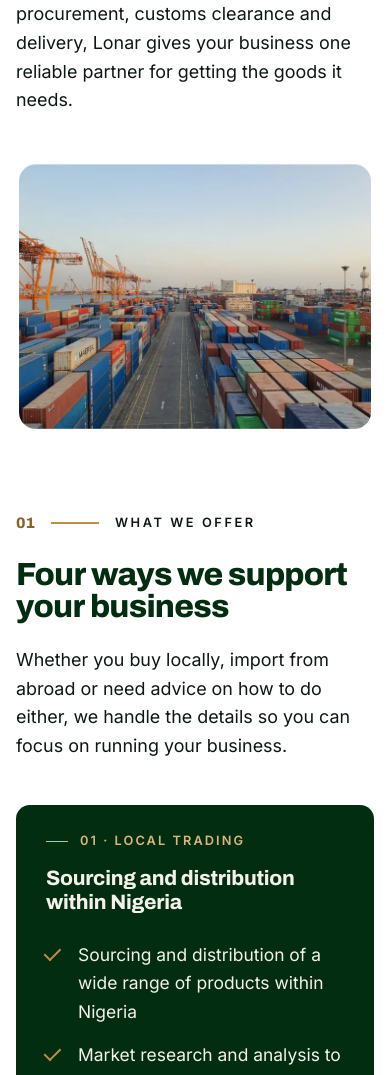
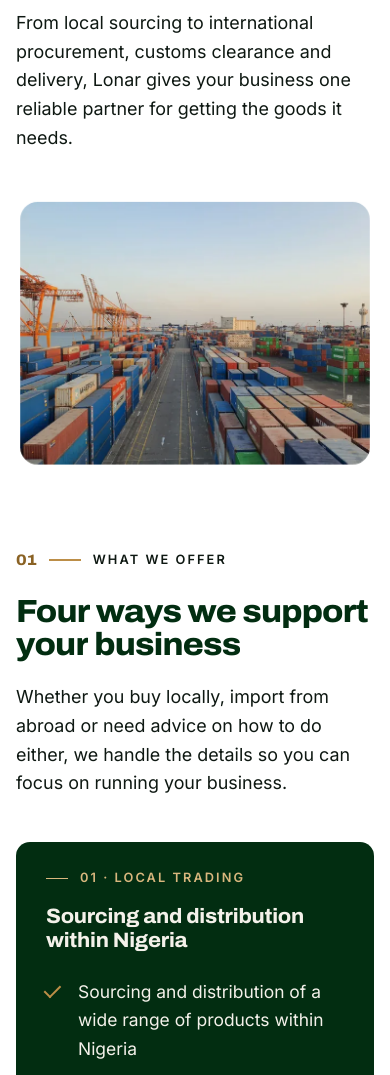
Before and after one commit to notelylabs-maker/lonar-website, a plain HTML site: page services.html in a window 390 px wide. Shown: the part 339-1414 px from the top of the page. Drawn offline with Linux system fonts and the light colour scheme.

Commit message:
Finishing touches: readability, speed, footer and polish
- Fix unreadable text in dark vision card; stronger step numbers
- Footer blurb and product links match the six product lines
- Self-host fonts (no Google Fonts call, no layout shift); hero text shows immediately
- Animation loop rests when idle; readable scroll-highlight text
- Section label on Products enquiry tips; one-line labels on phones

Co-Authored-By: Claude Opus 5.5 <noreply@anthropic.com>

```diff
--- /dev/null
+++ b/assets/css/fonts.css
@@ -0,0 +1,75 @@
+/* Self-hosted fonts (Archivo and Inter, SIL Open Font License). Latin and Latin Extended only. */
+/* Archivo latin-ext */
+@font-face {
+  font-family: 'Archivo';
+  font-style: normal;
+  font-weight: 400 900;
+  font-stretch: 100% 125%;
+  font-display: swap;
+  src: url(../fonts/archivo-latin-ext-0.woff2) format('woff2');
+  unicode-range: U+0100-02BA, U+02BD-02C5, U+02C7-02CC, U+02CE-02D7, U+02DD-02FF, U+0304, U+0308, U+0329, U+1D00-1DBF, U+1E00-1E9F, U+1EF2-1EFF, U+2020, U+20A0-20AB, U+20AD-20C4, U+2113, U+2C60-2C7F, U+A720-A7FF;
+}
+/* Archivo latin */
+@font-face {
+  font-family: 'Archivo';
+  font-style: normal;
+  font-weight: 400 900;
+  font-stretch: 100% 125%;
+  font-display: swap;
+  src: url(../fonts/archivo-latin-1.woff2) format('woff2');
+  unicode-range: U+0000-00FF, U+0131, U+0152-0153, U+02BB-02BC, U+02C6, U+02DA, U+02DC, U+0304, U+0308, U+0329, U+2000-206F, U+20AC, U+2122, U+2191, U+2193, U+2212, U+2215, U+FEFF, U+FFFD;
+}
+/* Inter latin-ext */
+@font-face {
+  font-family: 'Inter';
+  font-style: normal;
+  font-weight: 400;
+  font-display: swap;
+  src: url(../fonts/inter-latin-ext-2.woff2) format('woff2');
+  unicode-range: U+0100-02BA, U+02BD-02C5, U+02C7-02CC, U+02CE-02D7, U+02DD-02FF, U+0304, U+0308, U+0329, U+1D00-1DBF, U+1E00-1E9F, U+1EF2-1EFF, U+2020, U+20A0-20AB, U+20AD-20C4, U+2113, U+2C60-2C7F, U+A720-A7FF;
+}
+/* Inter latin */
+@font-face {
+  font-family: 'Inter';
+  font-style: normal;
+  font-weight: 400;
+  font-display: swap;
+  src: url(../fonts/inter-latin-3.woff2) format('woff2');
+  unicode-range: U+0000-00FF, U+0131, U+0152-0153, U+02BB-02BC, U+02C6, U+02DA, U+02DC, U+0304, U+0308, U+0329, U+2000-206F, U+20AC, U+2122, U+2191, U+2193, U+2212, U+2215, U+FEFF, U+FFFD;
+}
+/* Inter latin-ext */
+@font-face {
+  font-family: 'Inter';
+  font-style: normal;
+  font-weight: 500;
+  font-display: swap;
+  src: url(../fonts/inter-latin-ext-2.woff2) format('woff2');
+  unicode-range: U+0100-02BA, U+02BD-02C5, U+02C7-02CC, U+02CE-02D7, U+02DD-02FF, U+0304, U+0308, U+0329, U+1D00-1DBF, U+1E00-1E9F, U+1EF2-1EFF, U+2020, U+20A0-20AB, U+20AD-20C4, U+2113, U+2C60-2C7F, U+A720-A7FF;
+}
+/* Inter latin */
+@font-face {
+  font-family: 'Inter';
+  font-style: normal;
+  font-weight: 500;
+  font-display: swap;
+  src: url(../fonts/inter-latin-3.woff2) format('woff2');
+  unicode-range: U+0000-00FF, U+0131, U+0152-0153, U+02BB-02BC, U+02C6, U+02DA, U+02DC, U+0304, U+0308, U+0329, U+2000-206F, U+20AC, U+2122, U+2191, U+2193, U+2212, U+2215, U+FEFF, U+FFFD;
+}
+/* Inter latin-ext */
+@font-face {
+  font-family: 'Inter';
+  font-style: normal;
+  font-weight: 600;
+  font-display: swap;
+  src: url(../fonts/inter-latin-ext-2.woff2) format('woff2');
+  unicode-range: U+0100-02BA, U+02BD-02C5, U+02C7-02CC, U+02CE-02D7, U+02DD-02FF, U+0304, U+0308, U+0329, U+1D00-1DBF, U+1E00-1E9F, U+1EF2-1EFF, U+2020, U+20A0-20AB, U+20AD-20C4, U+2113, U+2C60-2C7F, U+A720-A7FF;
+}
+/* Inter latin */
+@font-face {
+  font-family: 'Inter';
+  font-style: normal;
+  font-weight: 600;
+  font-display: swap;
+  src: url(../fonts/inter-latin-3.woff2) format('woff2');
+  unicode-range: U+0000-00FF, U+0131, U+0152-0153, U+02BB-02BC, U+02C6, U+02DA, U+02DC, U+0304, U+0308, U+0329, U+2000-206F, U+20AC, U+2122, U+2191, U+2193, U+2212, U+2215, U+FEFF, U+FFFD;
+}
--- a/assets/css/style.css
+++ b/assets/css/style.css
@@ -794,3 +794,18 @@ h3, .h3 { font-weight: 750; }
 .page-hero .lead { max-width: 62ch; }
 /* Big statements use more of the width */
 .statement { max-width: 30ch; }
+
+/* Finishing touches */
+.audience-card--dark p { color: var(--on-green-muted); }
+.audience-card--dark h3 { color: var(--on-green); }
+.step-n { color: rgba(2, 45, 17, .34); }
+.section--paper .step-n { color: rgba(2, 45, 17, .38); }
+
+/* Speed and readability: hero text is visible immediately (it still glides in);
+   faded words in scroll statements stay readable */
+.js .hero-fade { opacity: 1; }
+.js .hero h1 .line > span { transition-delay: calc(.08s + var(--l) * .09s); }
+.scrub .sw { opacity: .5; }
+
+/* Phones: keep section labels on one line */
+@media (max-width: 480px) { .label { gap: 12px; letter-spacing: .16em; } .label-line { width: 32px; } }
--- a/assets/js/main.js
+++ b/assets/js/main.js
@@ -274,8 +274,17 @@
   var vh = window.innerHeight;
   window.addEventListener('resize', function () { vh = window.innerHeight; measureBands(); }, { passive: true });
 
+  var busy = 120;
+  function wake() { busy = 90; }
+  window.addEventListener('scroll', wake, { passive: true });
+  window.addEventListener('pointermove', wake, { passive: true });
+  window.addEventListener('resize', wake, { passive: true });
+  window.addEventListener('wheel', wake, { passive: true });
+
   function frame(time) {
     if (lenis) lenis.raf(time);
+    if (busy <= 0 && !(lenis && lenis.isScrolling)) { requestAnimationFrame(frame); return; }
+    busy--;
     var y = window.scrollY;
     var dy = y - lastY;
     vel += (dy - vel) * 0.12;
--- a/services.html
+++ b/services.html
@@ -22,11 +22,11 @@
 <link rel="icon" href="favicon-32.png" type="image/png" sizes="32x32">
 <link rel="apple-touch-icon" href="apple-touch-icon.png">
 <link rel="manifest" href="site.webmanifest">
-<link rel="preconnect" href="https://fonts.googleapis.com">
-<link rel="preconnect" href="https://fonts.gstatic.com" crossorigin>
-<link rel="stylesheet" href="https://fonts.googleapis.com/css2?family=Archivo:wdth,wght@100..125,400..900&amp;family=Inter:wght@400;500;600&amp;display=swap">
+<link rel="preload" href="assets/fonts/archivo-latin-1.woff2" as="font" type="font/woff2" crossorigin>
+<link rel="preload" href="assets/fonts/inter-latin-3.woff2" as="font" type="font/woff2" crossorigin>
+<link rel="stylesheet" href="assets/css/fonts.css">
 <link rel="stylesheet" href="assets/css/style.css">
-<script>(function(d){d.className=d.className.replace("no-js","js");setTimeout(function(){d.classList.add("is-ready")},2500)})(document.documentElement);</script>
+<script>(function(d){d.className=d.className.replace("no-js","js");function r(){requestAnimationFrame(function(){d.classList.add("is-ready")})}if(document.readyState!=="loading")r();else document.addEventListener("DOMContentLoaded",r);setTimeout(function(){d.classList.add("is-ready")},1500)})(document.documentElement);</script>
 <script src="assets/js/main.js" defer></script>
 <script src="https://cdn.jsdelivr.net/npm/lenis@1.1.20/dist/lenis.min.js" async></script>
 <script type="application/ld+json">{"@context": "https://schema.org", "@type": "BreadcrumbList", "itemListElement": [{"@type": "ListItem", "position": 1, "name": "Home", "item": "https://notelylabs-maker.github.io/lonar-website/"}, {"@type": "ListItem", "position": 2, "name": "Services", "item": "https://notelylabs-maker.github.io/lonar-website/services.html"}]}</script>
@@ -239,7 +239,7 @@
     <div class="footer-top">
       <div class="footer-brand">
         <img src="assets/images/brand/lonar-logo-light.webp" alt="Lonar Trading Company Limited" width="640" height="141" loading="lazy">
-        <p>Paper and board trading for Nigerian industry. Printing papers, corrugated papers and packaging board, sourced to specification.</p>
+        <p>Trading and procurement for manufacturing, hospitality and construction. Paper reels, cartons, spare parts, housekeeping and building supplies, sourced to specification.</p>
       </div>
       <div class="footer-col">
         <h2>Company</h2>
@@ -253,10 +253,10 @@
       <div class="footer-col">
         <h2>Products</h2>
         <ul>
-          <li><a href="products.html#printing-papers">Printing papers</a></li>
-          <li><a href="products.html#corrugated-papers">Corrugated papers</a></li>
-          <li><a href="products.html#packaging-board">Packaging board</a></li>
-          <li><a href="products.html#supplies">Other supplies</a></li>
+          <li><a href="products.html#corrugated-papers">Paper reels &amp; board</a></li>
+          <li><a href="products.html#supplies">Cartons &amp; packaging</a></li>
+          <li><a href="products.html#supplies">Tools &amp; spare parts</a></li>
+          <li><a href="products.html#supplies">Housekeeping &amp; building supplies</a></li>
           <li><a href="contact.html#quote">Request a quote</a></li>
         </ul>
       </div>
```
Also changed, not shown: 404.html (+9 -9 lines), about.html (+9 -9 lines), contact.html (+9 -9 lines), index.html (+9 -9 lines), industries.html (+9 -9 lines), privacy.html (+10 -10 lines), products.html (+10 -9 lines), terms.html (+9 -9 lines), assets/fonts/archivo-latin-1.woff2 (added), assets/fonts/archivo-latin-ext-0.woff2 (added), assets/fonts/inter-latin-3.woff2 (added), assets/fonts/inter-latin-ext-2.woff2 (added), 1 other file.
